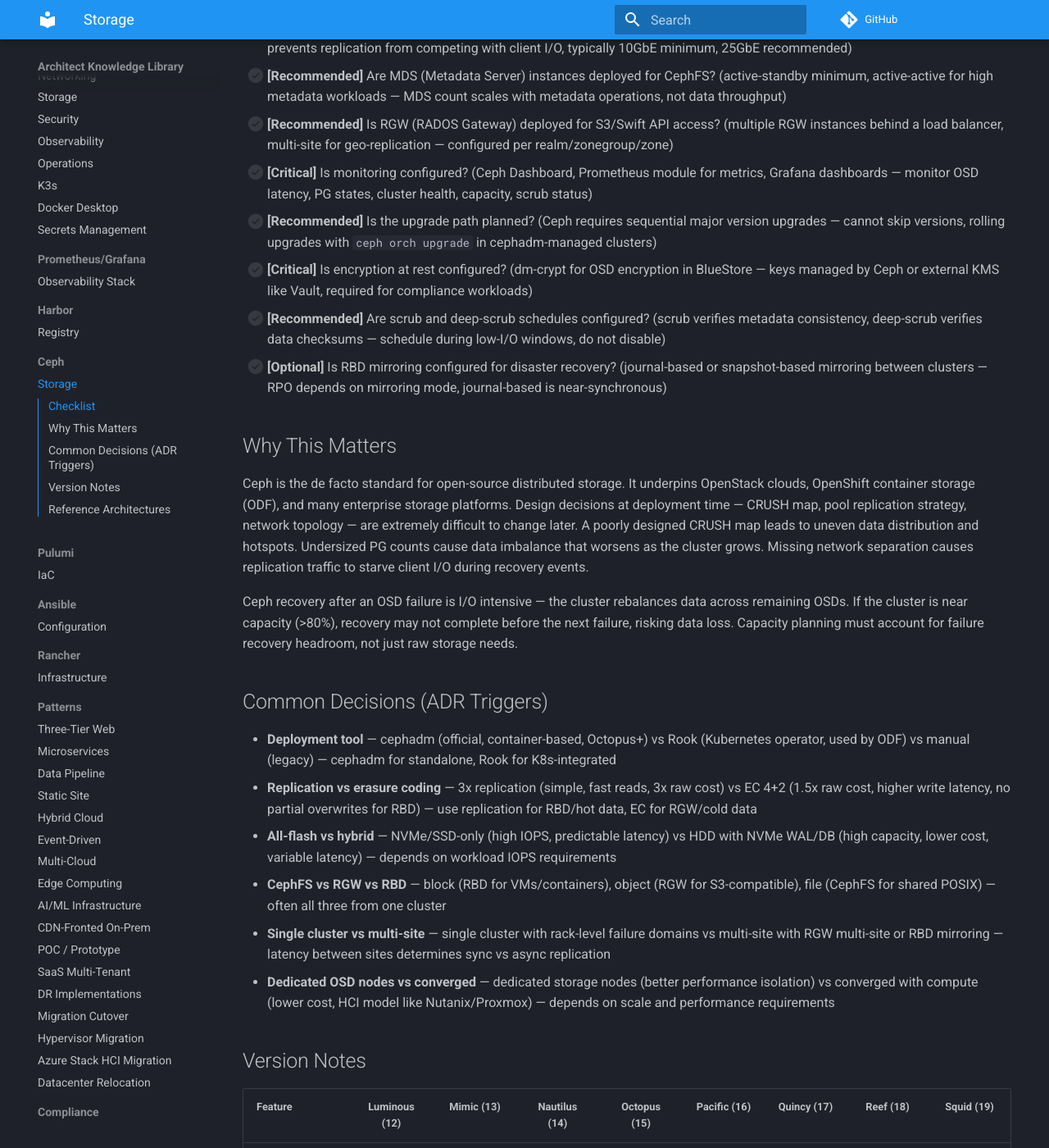
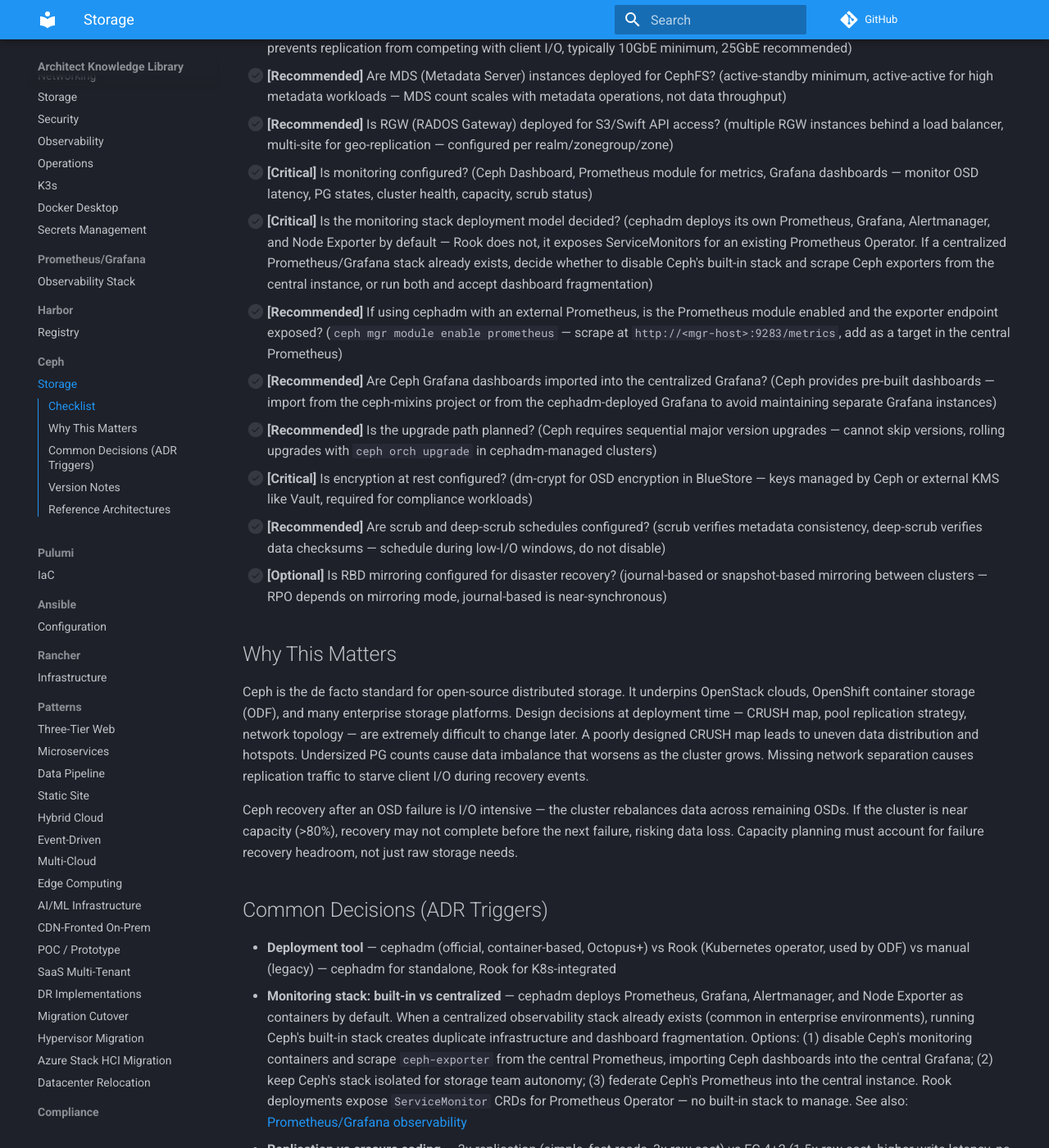
Before and after one commit to ErikEvenson/architect, an MkDocs documentation site: the page built from knowledge/providers/ceph/storage.md, in a window 1280 px wide and 1400 px high, scrolled down 682 px. Shown: the whole window at 82% size. Built offline with MkDocs 1.6.1 and Material for MkDocs 9.7.7, drawn with Linux system fonts in a browser that asks for light colours; comment, search, counter and statistics services are not loaded.

Commit message:
Knowledge library: Ceph monitoring integration with Prometheus/Grafana (closes #121)
Add checklist items and ADR trigger for built-in vs centralized monitoring
stack decision (cephadm vs Rook differences), with cross-references between
the Ceph storage and Prometheus/Grafana observability knowledge files.

Co-Authored-By: Claude Opus 4.6 (1M context) <noreply@anthropic.com>

```diff
--- a/knowledge/providers/ceph/storage.md
+++ b/knowledge/providers/ceph/storage.md
@@ -14,6 +14,9 @@ Ceph is a distributed, software-defined storage platform providing block (RBD),
 - [ ] **[Recommended]** Are MDS (Metadata Server) instances deployed for CephFS? (active-standby minimum, active-active for high metadata workloads — MDS count scales with metadata operations, not data throughput)
 - [ ] **[Recommended]** Is RGW (RADOS Gateway) deployed for S3/Swift API access? (multiple RGW instances behind a load balancer, multi-site for geo-replication — configured per realm/zonegroup/zone)
 - [ ] **[Critical]** Is monitoring configured? (Ceph Dashboard, Prometheus module for metrics, Grafana dashboards — monitor OSD latency, PG states, cluster health, capacity, scrub status)
+- [ ] **[Critical]** Is the monitoring stack deployment model decided? (cephadm deploys its own Prometheus, Grafana, Alertmanager, and Node Exporter by default — Rook does not, it exposes ServiceMonitors for an existing Prometheus Operator. If a centralized Prometheus/Grafana stack already exists, decide whether to disable Ceph's built-in stack and scrape Ceph exporters from the central instance, or run both and accept dashboard fragmentation)
+- [ ] **[Recommended]** If using cephadm with an external Prometheus, is the Prometheus module enabled and the exporter endpoint exposed? (`ceph mgr module enable prometheus` — scrape at `http://<mgr-host>:9283/metrics`, add as a target in the central Prometheus)
+- [ ] **[Recommended]** Are Ceph Grafana dashboards imported into the centralized Grafana? (Ceph provides pre-built dashboards — import from the ceph-mixins project or from the cephadm-deployed Grafana to avoid maintaining separate Grafana instances)
 - [ ] **[Recommended]** Is the upgrade path planned? (Ceph requires sequential major version upgrades — cannot skip versions, rolling upgrades with `ceph orch upgrade` in cephadm-managed clusters)
 - [ ] **[Critical]** Is encryption at rest configured? (dm-crypt for OSD encryption in BlueStore — keys managed by Ceph or external KMS like Vault, required for compliance workloads)
 - [ ] **[Recommended]** Are scrub and deep-scrub schedules configured? (scrub verifies metadata consistency, deep-scrub verifies data checksums — schedule during low-I/O windows, do not disable)
@@ -28,6 +31,7 @@ Ceph recovery after an OSD failure is I/O intensive — the cluster rebalances d
 ## Common Decisions (ADR Triggers)
 
 - **Deployment tool** — cephadm (official, container-based, Octopus+) vs Rook (Kubernetes operator, used by ODF) vs manual (legacy) — cephadm for standalone, Rook for K8s-integrated
+- **Monitoring stack: built-in vs centralized** — cephadm deploys Prometheus, Grafana, Alertmanager, and Node Exporter as containers by default. When a centralized observability stack already exists (common in enterprise environments), running Ceph's built-in stack creates duplicate infrastructure and dashboard fragmentation. Options: (1) disable Ceph's monitoring containers and scrape `ceph-exporter` from the central Prometheus, importing Ceph dashboards into the central Grafana; (2) keep Ceph's stack isolated for storage team autonomy; (3) federate Ceph's Prometheus into the central instance. Rook deployments expose `ServiceMonitor` CRDs for Prometheus Operator — no built-in stack to manage. See also: [Prometheus/Grafana observability](../prometheus-grafana/observability.md)
 - **Replication vs erasure coding** — 3x replication (simple, fast reads, 3x raw cost) vs EC 4+2 (1.5x raw cost, higher write latency, no partial overwrites for RBD) — use replication for RBD/hot data, EC for RGW/cold data
 - **All-flash vs hybrid** — NVMe/SSD-only (high IOPS, predictable latency) vs HDD with NVMe WAL/DB (high capacity, lower cost, variable latency) — depends on workload IOPS requirements
 - **CephFS vs RGW vs RBD** — block (RBD for VMs/containers), object (RGW for S3-compatible), file (CephFS for shared POSIX) — often all three from one cluster
```
Also changed, not shown: knowledge/providers/prometheus-grafana/observability.md (+2 -0 lines).
